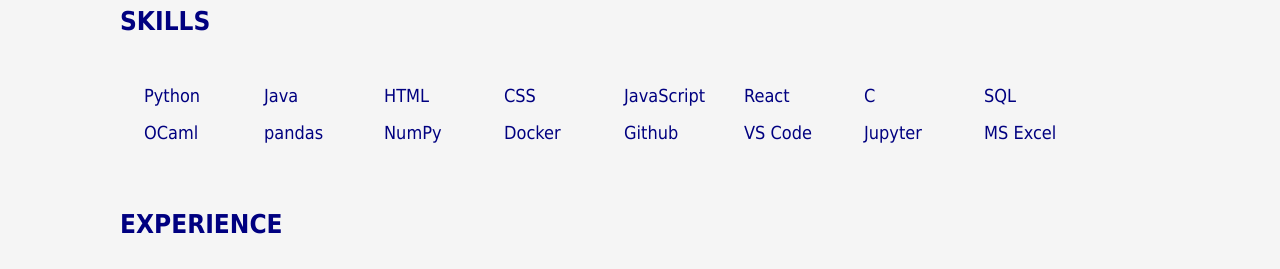
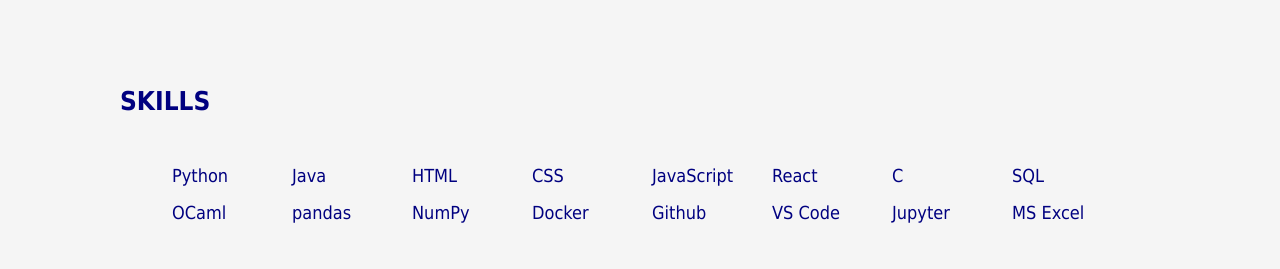
Before and after one commit to Luke5hao/luke5hao.github.io, a website: page index.html in a window 1280 px wide. Shown: the part 459-728 px from the top of the page. Drawn offline with Linux system fonts and the light colour scheme.

Commit message:
Fixed skills positioning

```diff
--- a/styles/style.css
+++ b/styles/style.css
@@ -9,15 +9,15 @@
 @media screen and (min-width: 769px) {
   .main__container{
     display: grid;
-    grid-template-columns:
-      1fr
-      min(65rem, 95%)
-      1fr;
+    grid-template-columns: 1fr min(65rem, 95%) 1fr;
     height: 100%;
   }
   /* All content in middle column. */
   .main__container > * {
     grid-column: 2;
+  }
+  .main__container div {
+    margin-bottom: 5rem;
   }
   /* Class for full-width elements. */
   .main_container--fullbleed {
@@ -37,9 +37,8 @@
   }
   /* Default formatting for main sections. */
   .main__content div {
+    margin: 1rem 0rem 0rem 0rem;
     /* border: 1px solid black; */
-    margin-top: 1rem;
-    margin-right: 2rem;
   }
   .main__content h1 {
     font-size: 26px;
@@ -129,9 +128,10 @@
     align-items: center;
   }
   .main__img--container img {
-    max-width: 21.5rem;
+    width: 21.5rem;
     height: auto;
     border-radius: 10px;
+    margin-right: 2rem;
   }
 
   /* Flexbox for about-section links */
@@ -174,7 +174,9 @@
     display: flex;
     flex-wrap: wrap;
     margin-top: 0rem;
-    margin-bottom: 3rem;
+    margin-bottom: 1.5rem;
+    /* Offsets child right-end margin */
+    padding-left: 1.5rem;
     justify-content: center;
   }
   /* Formatting for individual skills */
```
